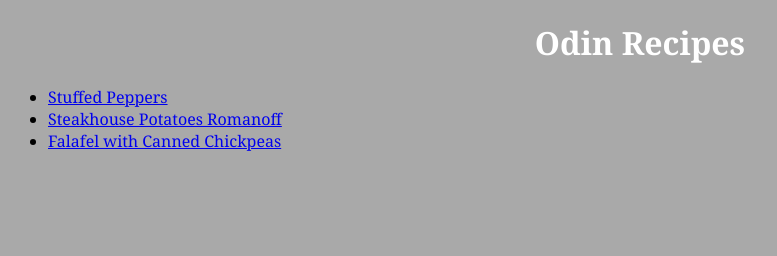
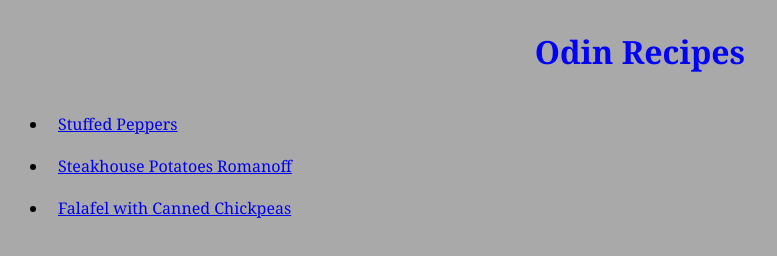
Before and after one commit to Alexandru-Andries/odin-recipes, a plain HTML site: page index.html in a window 1280 px wide. Shown: the whole page, without its empty margins (0-777 px from the left). Drawn offline with Linux system fonts and the light colour scheme.

Commit message:
Changed the CSS
h1 elements got the color blue and a margin of 30px.
li elements got a padding of 10px.

```diff
--- a/style.css
+++ b/style.css
@@ -6,13 +6,13 @@ html {
 
 h1 {
     text-align: center;
-    color: white;
+    color: blue;
+    margin: 30px;
 }
 
-
-/* li {
-    list-style-type: georgian;
-} */
+li {
+    padding: 10px;
+}
 
 img {
     display: block;
```
